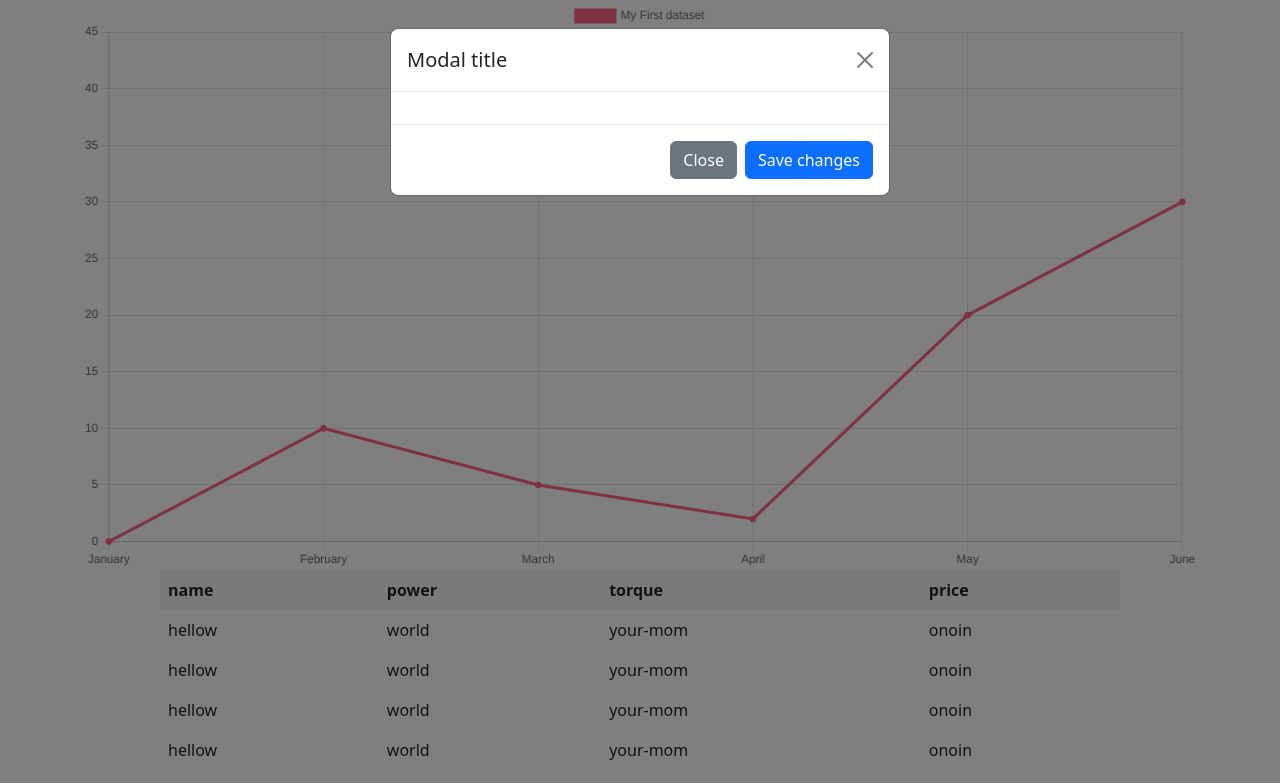
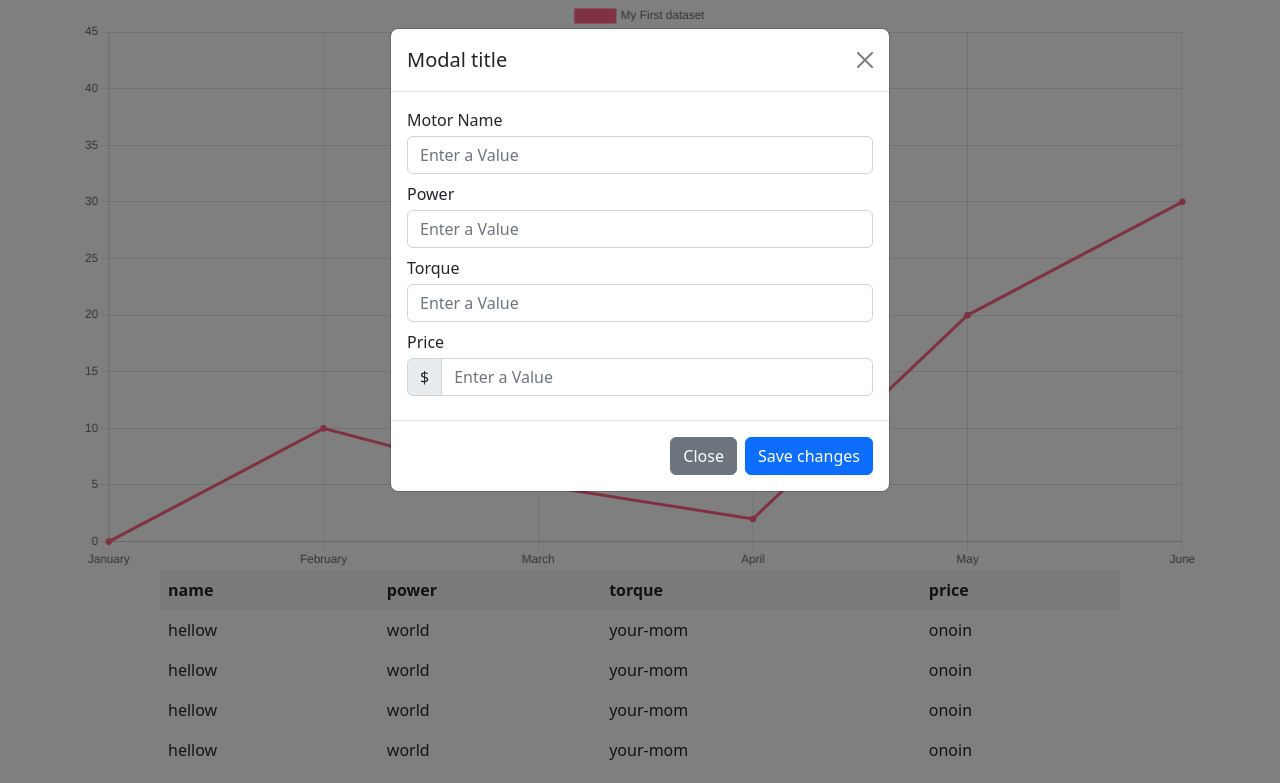
Before and after one commit to mishmish66/cs326-project-misha, a website with bundled scripts: page index.html in a window 1280 px wide. Shown: the top 783 px of the page. Built offline with nearby package versions, Linux system fonts and the light colour scheme.

Commit message:
added modal body for modifying values in table

```diff
--- a/index.html
+++ b/index.html
@@ -19,35 +19,51 @@
     <div>
         <table class="table table-hover table-borderless w-75 position-absolute start-50 translate-middle-x"
             id="main-table">
-            <!-- style="position: sticky; top: 0" -->
-            <!-- <thead class="thead-dark">
-                <tr>
-                    <th scope="col">Motor Name</th>
-                    <th scope="col">Price</th>
-                    <th scope="col">Power</th>
-                </tr>
-            </thead>
-            <tbody>
-                <!-- <tr>
-                    <th scope="row">t1-h</th>
-                    <td>t1-d1</td>
-                    <td>t1-d2</td>
-                </tr> -->
             </tbody>
         </table>
     </div>
+
     <div class="modal fade" id="input-modal" tabindex="-1" aria-labelledby="input-modal-label" aria-hidden="true">
         <div class="modal-dialog">
             <div class="modal-content">
                 <div class="modal-header">
-                    <h5 class="modal-title" id="input-modal">Modal title</h5>
+                    <h5 class="modal-title" id="input-modal-title">Modal title</h5>
                     <button type="button" class="btn-close" data-bs-dismiss="modal" aria-label="Close"></button>
                 </div>
-                <div class="modal-body">
+                <div id="input-modal-body" class="modal-body">
+                    <div id="name-field">
+                        <label for="name-input-group" class="form-label mb-1">Motor Name</label>
+                        <div id="name-input-group" class="input-group mb-2">
+                            <input id="name-input" type="text" class="form-control" placeholder="Enter a Value"
+                                aria-label="Motor Name Input" aria-describedby="Input for Motor Name">
+                        </div>
+                    </div>
+                    <div id="power-field">
+                        <label for="power-input-group" class="form-label mb-1">Power</label>
+                        <div id="power-input-group" class="input-group mb-2">
+                            <input id="power-input" type="text" class="form-control" placeholder="Enter a Value"
+                                aria-label="Power Input" aria-describedby="Input for Torque">
+                        </div>
+                    </div>
+                    <div id="torque-field">
+                        <label for="torque-input-group" class="form-label mb-1">Torque</label>
+                        <div id="torque-input-group" class="input-group mb-2">
+                            <input id="torque-input" type="text" class="form-control" placeholder="Enter a Value"
+                                aria-label="Torque Input" aria-describedby="Input for Torque">
+                        </div>
+                    </div>
+                    <div id="price-field">
+                        <label for="price-input-group" class="form-label mb-1">Price</label>
+                        <div id="price-input-group" class="input-group mb-2">
+                            <span class="input-group-text">$</span>
+                            <input id="price-input" type="text" class="form-control" placeholder="Enter a Value"
+                                aria-label="Motor Name Input" aria-describedby="Input for Motor Name">
+                        </div>
+                    </div>
                 </div>
                 <div class="modal-footer">
                     <button type="button" class="btn btn-secondary" data-bs-dismiss="modal">Close</button>
-                    <button type="button" class="btn btn-primary">Save changes</button>
+                    <button id="submit-modal" type="button" class="btn btn-primary">Save changes</button>
                 </div>
             </div>
         </div>
```
